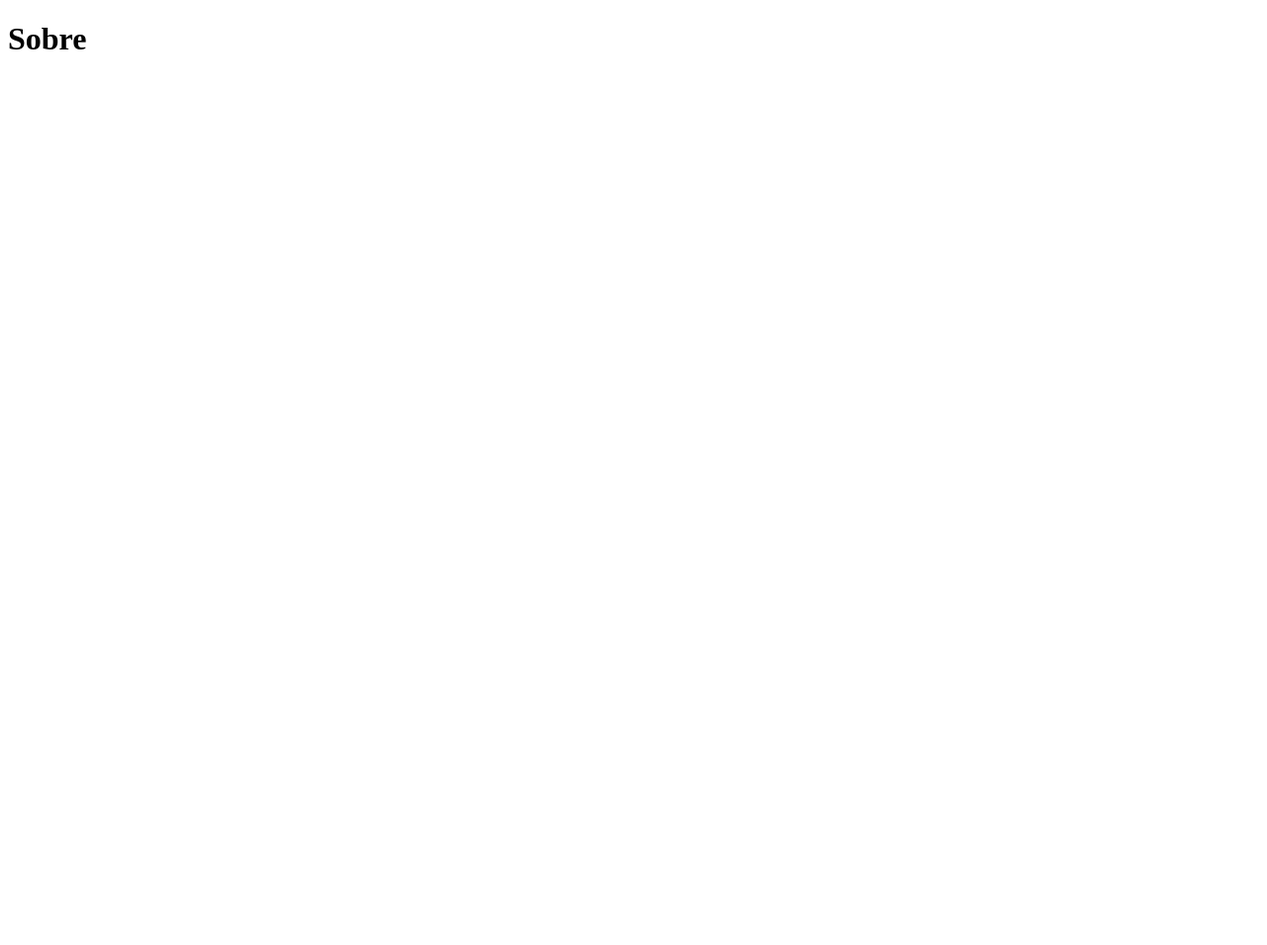
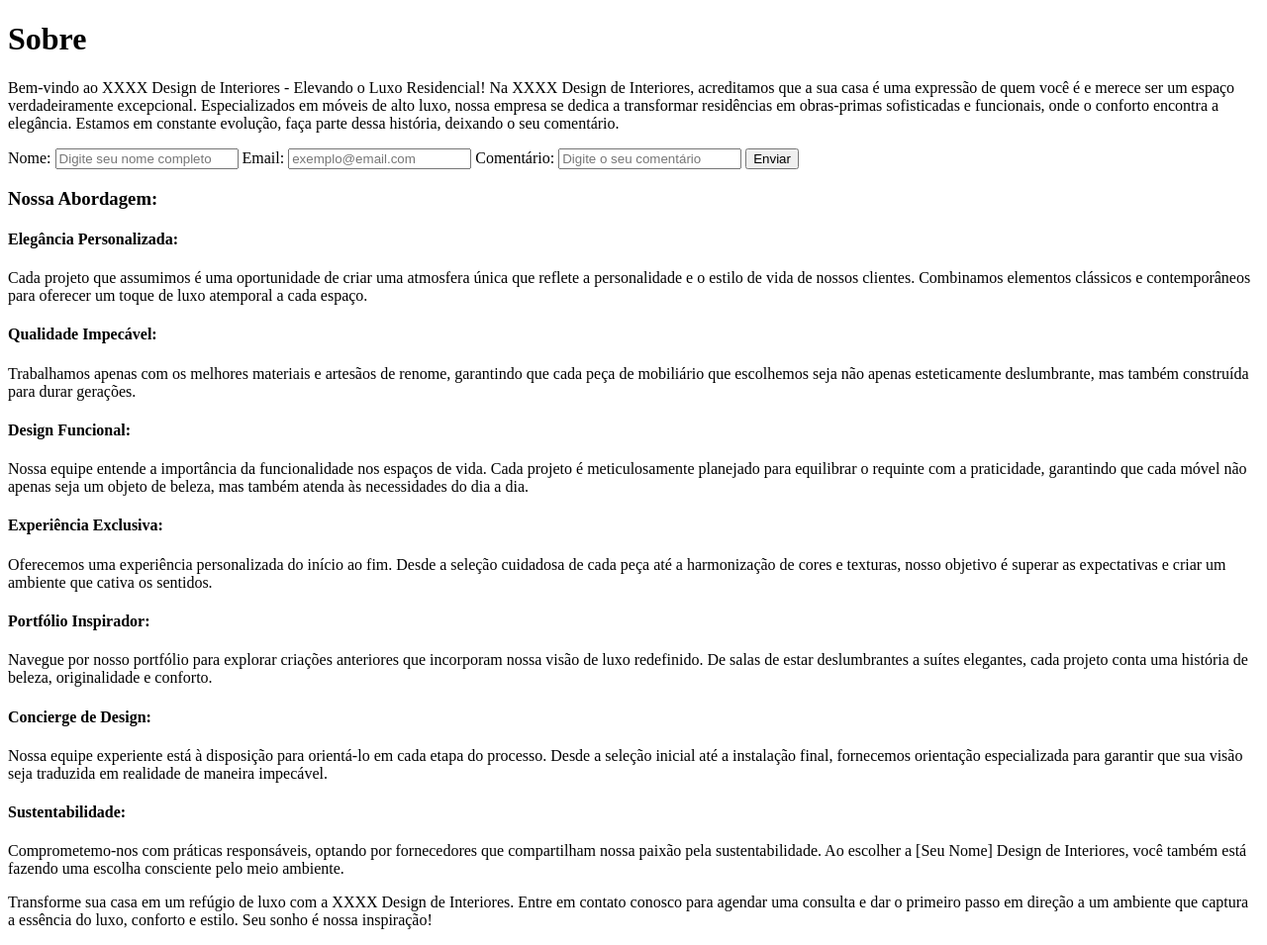
Before and after one commit to ArthurBBotelho/projeto-final-javascript, a plain HTML site: page pagina-sobre/index.html in a window 1280 px wide. Shown: the whole page at 99% size. Before the commit the page ends 800 px from the top, so only its background shows below. Drawn offline with Linux system fonts and the light colour scheme.

Commit message:
Qualquer coisa

```diff
--- a/pagina-sobre/index.html
+++ b/pagina-sobre/index.html
@@ -1,5 +1,5 @@
 <!DOCTYPE html>
-<html lang="en">
+<html lang="pt-BR">
 
 <head>
     <meta charset="UTF-8">
@@ -9,6 +9,107 @@
 
 <body>
     <h1>Sobre</h1>
+    <div>
+        <p>
+            Bem-vindo ao XXXX Design de Interiores - Elevando o Luxo Residencial!
+            Na XXXX Design de Interiores, acreditamos que a sua casa é uma expressão de quem você é e merece ser um espaço
+            verdadeiramente excepcional. Especializados em móveis de alto luxo, nossa empresa se dedica a transformar residências
+            em obras-primas sofisticadas e funcionais, onde o conforto encontra a elegância.
+            Estamos em constante evolução, faça parte dessa história, deixando o seu comentário.
+        </p>
+    </div>
+
+    <div>
+        <label for="nome">Nome:</label>
+        <input type="text" id="nome" name="nome" placeholder="Digite seu nome completo">
+
+        <label for="email">Email:</label>
+        <input type="email" id="email" name="email" placeholder="exemplo@email.com">
+
+        <label for="text">Comentário:</label>
+        <input type="text" id="text" name="text" placeholder="Digite o seu comentário">
+
+        <button id="btn">Enviar</button>
+    </div>
+
+    <div>
+        <h3>
+            Nossa Abordagem:
+        </h3>
+    </div>
+    <div>
+        <h4>
+            Elegância Personalizada:
+        </h4>
+        <p>
+            Cada projeto que assumimos é uma oportunidade de criar uma atmosfera única que reflete a personalidade e o estilo
+            de vida de nossos clientes. Combinamos elementos clássicos e contemporâneos para oferecer um toque de luxo atemporal
+            a cada espaço.
+        </p>
+    </div>
+        <div>
+        <h4>
+            Qualidade Impecável:
+        </h4>
+        <p>
+            Trabalhamos apenas com os melhores materiais e artesãos de renome, garantindo que cada peça de mobiliário que escolhemos
+            seja não apenas esteticamente deslumbrante, mas também construída para durar gerações.
+        </p>
+    </div>
+        <div>
+        <h4>
+            Design Funcional:
+        </h4>
+        <p>
+            Nossa equipe entende a importância da funcionalidade nos espaços de vida. Cada projeto é meticulosamente planejado
+            para equilibrar o requinte com a praticidade, garantindo que cada móvel não apenas seja um objeto de beleza, mas também
+            atenda às necessidades do dia a dia.
+        </p>
+    </div>
+        <div>
+        <h4>
+            Experiência Exclusiva:
+        </h4>
+        <p>
+            Oferecemos uma experiência personalizada do início ao fim. Desde a seleção cuidadosa de cada peça até a harmonização
+            de cores e texturas, nosso objetivo é superar as expectativas e criar um ambiente que cativa os sentidos.
+        </p>
+    </div>
+        <div>
+        <h4>
+            Portfólio Inspirador:
+        </h4>
+        <p>
+            Navegue por nosso portfólio para explorar criações anteriores que incorporam nossa visão de luxo redefinido.
+            De salas de estar deslumbrantes a suítes elegantes, cada projeto conta uma história de beleza, originalidade e conforto.
+        </p>
+    </div>
+        <div>
+        <h4>
+            Concierge de Design:
+        </h4>
+        <p>
+            Nossa equipe experiente está à disposição para orientá-lo em cada etapa do processo. Desde a seleção inicial até
+            a instalação final, fornecemos orientação especializada para garantir que sua visão seja traduzida em realidade de
+             maneira impecável.
+        </p>
+    </div>
+    <div>
+        <h4>
+            Sustentabilidade:
+        </h4>
+        <p>
+            Comprometemo-nos com práticas responsáveis, optando por fornecedores que compartilham nossa paixão pela sustentabilidade.
+            Ao escolher a [Seu Nome] Design de Interiores, você também está fazendo uma escolha consciente pelo meio ambiente.
+        </p>
+    </div>
+    <div>
+        <p>
+            Transforme sua casa em um refúgio de luxo com a XXXX Design de Interiores. Entre em contato conosco para agendar uma
+            consulta e dar o primeiro passo em direção a um ambiente que captura a essência do luxo, conforto e estilo.
+            Seu sonho é nossa inspiração!
+        </p>
+    </div>
 </body>
-
+<script src="./scriptSobre.js"></script>
 </html>
--- /dev/null
+++ b/pagina-sobre/scriptSobre.js
@@ -0,0 +1,33 @@
+// let cliente = prompt("Olá, adoramos conhecer nossos clientes! Por favor digite o seu primeiro nome: ")
+
+// alert(cliente + " trabalhamos para proporcionar a melhor experiência, xxxxx")
+
+
+/*const botao = document.getElementById('btn');
+
+botao.addEventListener('click', () => {
+
+    const resposta = alert('Obrigado! Sua opinião é muito valiosa!');
+
+            // Verifica se a resposta não é nula (quando o usuário clica em "Cancelar")
+        if (resposta !== null) {
+            alert('Você digitou: ' + resposta);
+        } else {
+            alert('Você cancelou o prompt.');
+}
+});*/
+
+const botao = document.getElementById('btn');
+
+botao.addEventListener('click', () => {
+
+    const nome = document.getElementById('nome').value;
+
+    if (nome === '') {
+        alert('Por favor, preencha todos os campos antes de prosseguir.');
+        return;
+    }
+
+    const resposta = alert('Obrigado! Sua opinião é muito valiosa!');
+
+});
```
